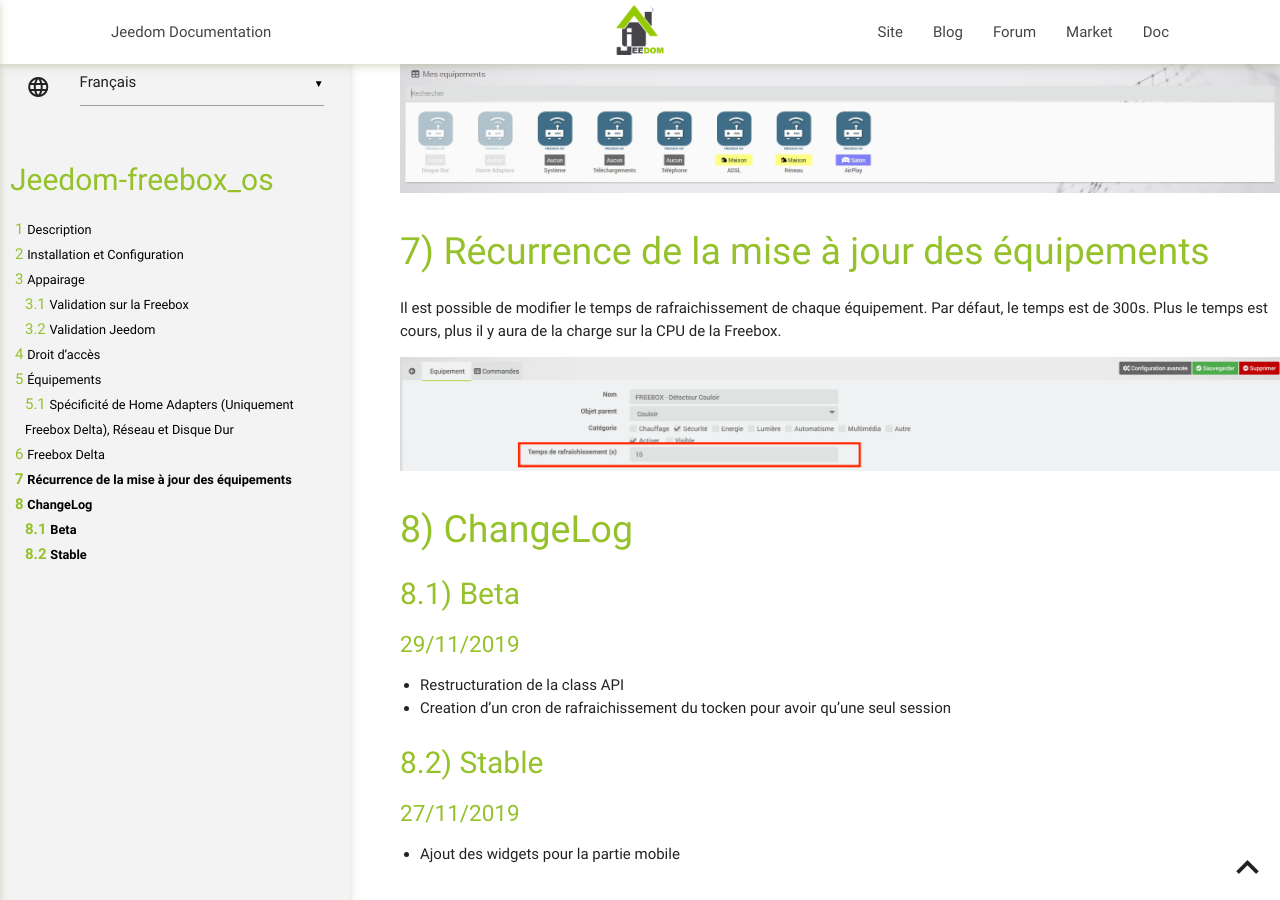
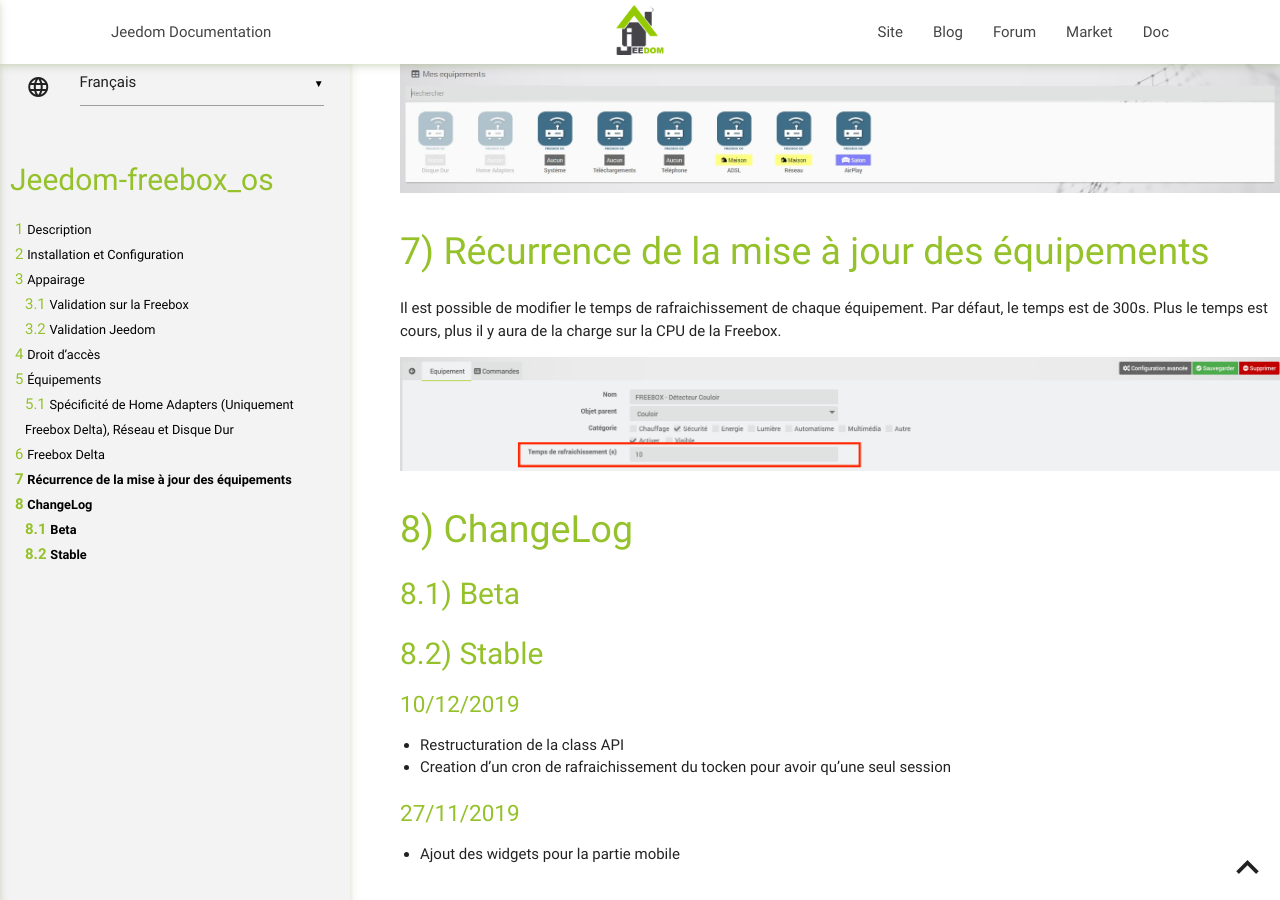
Before and after one commit to mika-nt28/Jeedom-Freebox_OS, a Jekyll site: the page built from docs/fr_FR/index.md, in a window 1280 px wide and 900 px high, scrolled down 5918 px. Built offline with Jekyll 4.4.1, drawn with Linux system fonts in a browser that asks for light colours; our own code applies the rules of GitHub Pages for plain Markdown files.

Commit message:
Update index.md

```diff
--- a/docs/fr_FR/index.md
+++ b/docs/fr_FR/index.md
@@ -170,14 +170,15 @@ ChangeLog
 Beta
 ----
 
-### 29/11/2019
+Stable
+------
+
+
+### 10/12/2019
 
 * Restructuration de la class API
 * Creation d'un cron de rafraichissement du tocken pour avoir qu'une seul session
 
-Stable
-------
-
 ### 27/11/2019
 
 * Ajout des widgets pour la partie mobile
```
